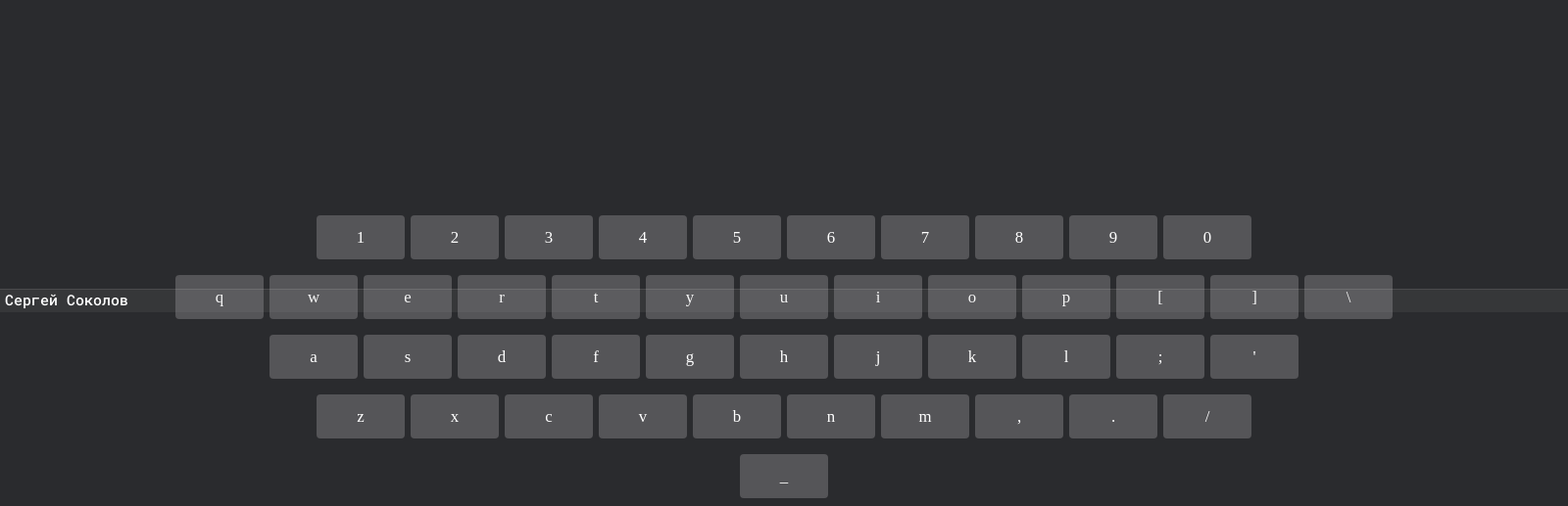
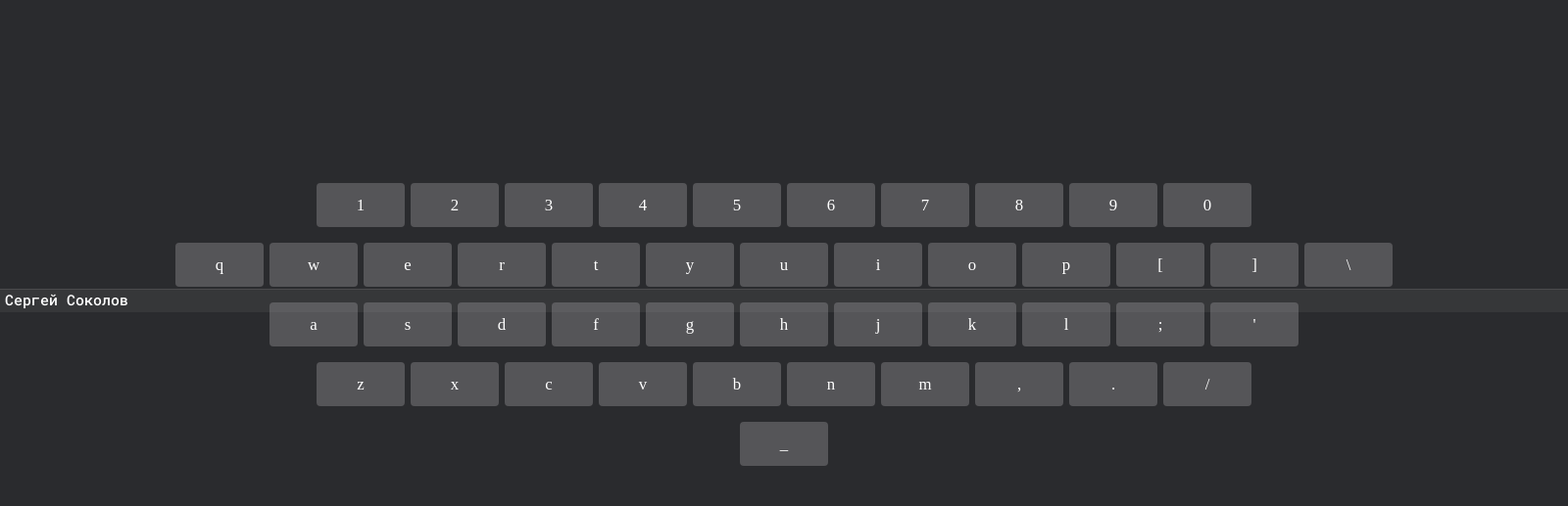
Before and after one commit to barbaratimson/Keyboard-trainer-Dipliom-NKEIVT, an Electron app: page index.html in a window 1600 px wide. Shown: the part 481-998 px from the top of the page at 98% size. After the commit the page ends 965 px from the top, so only its background shows below. Drawn offline with Linux system fonts and the light colour scheme.

Commit message:
added keyboard

```diff
--- a/style.css
+++ b/style.css
@@ -467,7 +467,7 @@ nav > .nav-section {
   display: flex;
   flex-direction: column;
   position: relative;
-  top: 613px;
+  top: 580px;
 }
 
 .keyLine {
```
